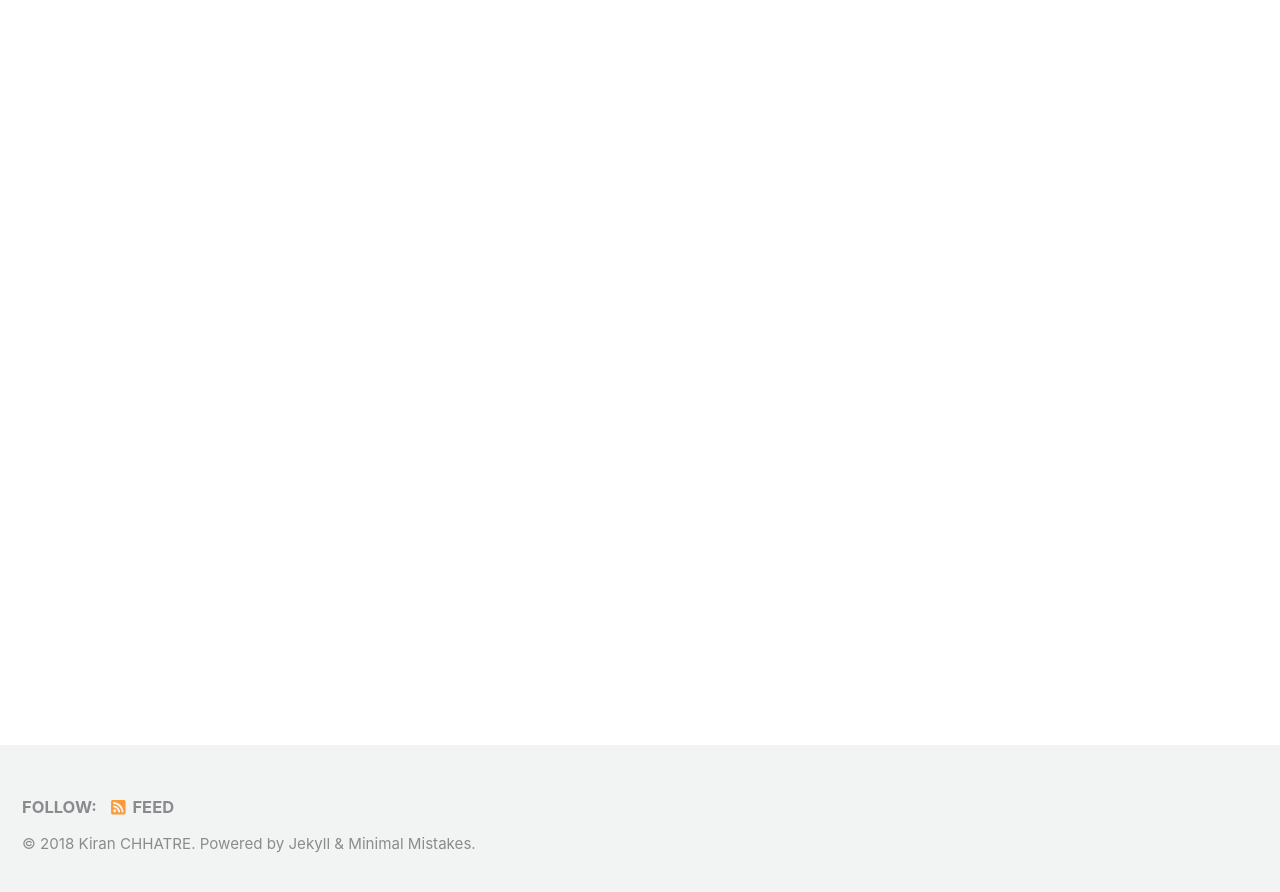
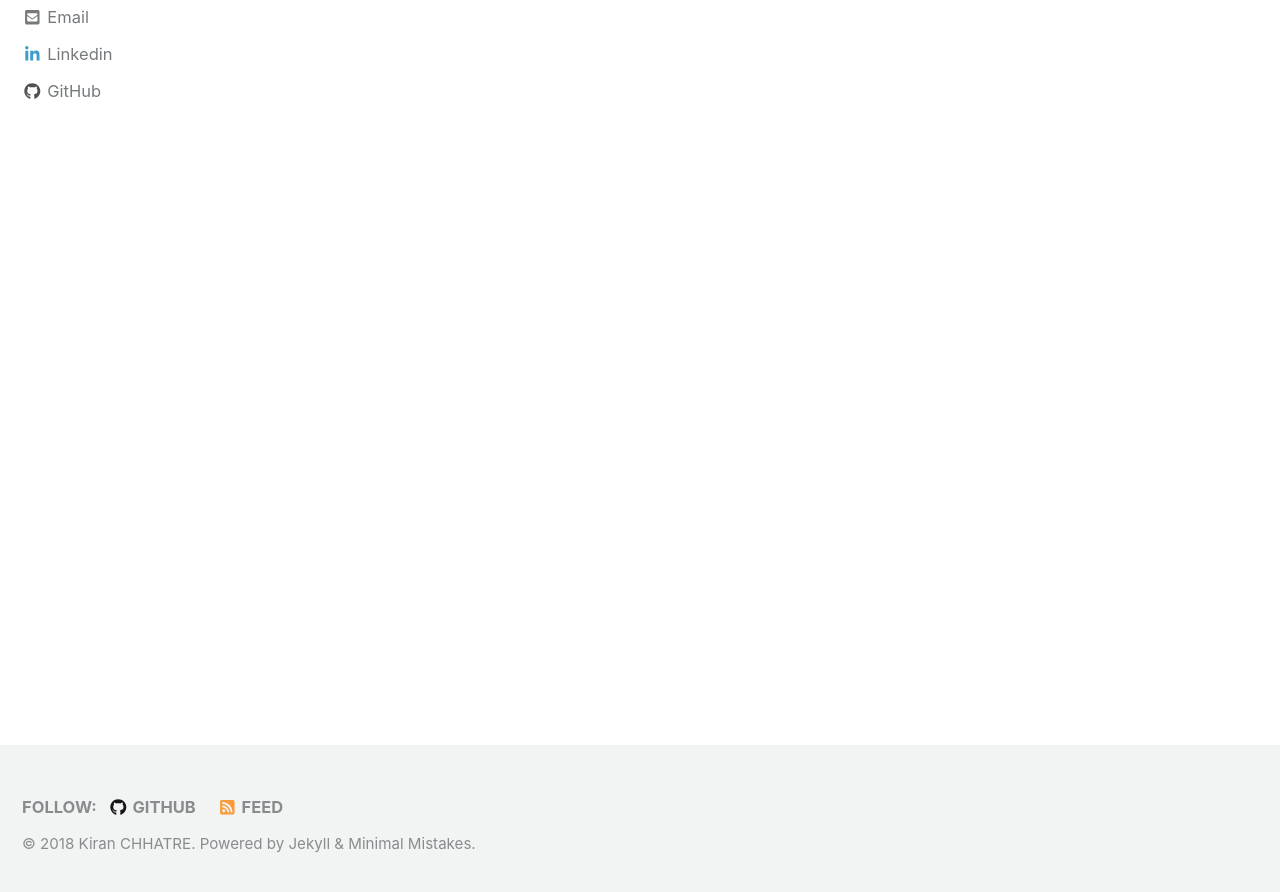
Before and after one commit to kiranchhatre/kiranchhatre.github.io, a Jekyll site: the page built from index.html, in a window 1280 px wide and 900 px high, scrolled down 222 px. Shown: the top 892 px of the window. Built offline with Jekyll 4.4.1, drawn with Linux system fonts in a browser that asks for light colours; cached includes are drawn as plain includes; nearby versions of some CDN libraries; the list of posts is cut into pages by our own code; part of the change alters nothing that is shown.

Commit message:
Update _config.yml

```diff
--- a/_config.yml
+++ b/_config.yml
@@ -109,10 +109,10 @@ author:
   links:
     - label: "Email"
       icon: "fas fa-fw fa-envelope-square"
-      # url: mailto:your.name@email.com
-    - label: "Website"
-      icon: "fas fa-fw fa-link"
-      # url: "https://your-website.com"
+      url: mailto:kiranchhatre3@gmail.com
+    - label: "Linkedin"
+      icon: "fab fa-fw fa-linkedin-in"
+      url: "https://www.linkedin.com/in/kiranchhatre/"
     - label: "Twitter"
       icon: "fab fa-fw fa-twitter-square"
       # url: "https://twitter.com/"
@@ -121,7 +121,7 @@ author:
       # url: "https://facebook.com/"
     - label: "GitHub"
       icon: "fab fa-fw fa-github"
-      # url: "https://github.com/kiranchhatre"
+      url: "https://github.com/kiranchhatre"
     - label: "Instagram"
       icon: "fab fa-fw fa-instagram"
       # url: "https://instagram.com/"
@@ -137,7 +137,7 @@ footer:
       # url:
     - label: "GitHub"
       icon: "fab fa-fw fa-github"
-      # url:
+      url: "https://github.com/kiranchhatre"
     - label: "GitLab"
       icon: "fab fa-fw fa-gitlab"
       # url:
@@ -288,3 +288,11 @@ defaults:
       comments: # true
       share: true
       related: true
+
+  # _pages
+  - scope:
+      path: ""
+      type: pages
+    values:
+      layout: single
+      author_profile: true
```
